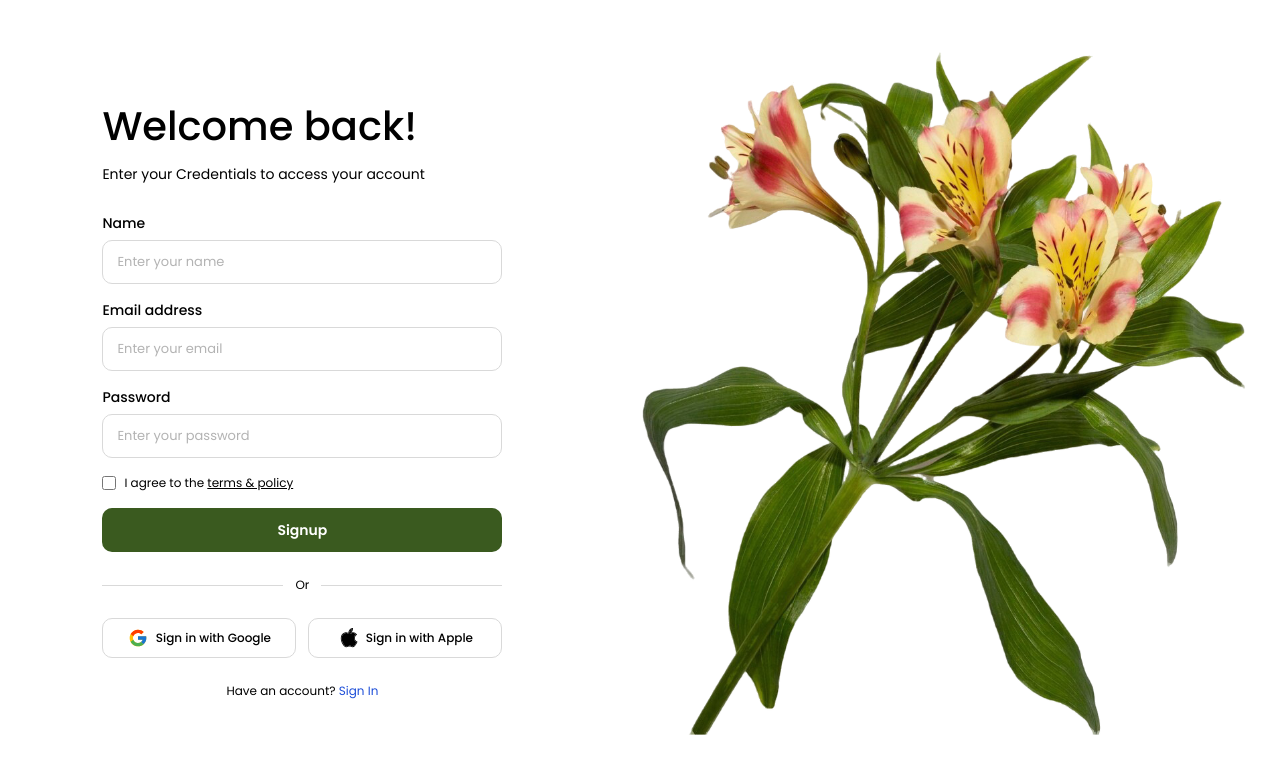
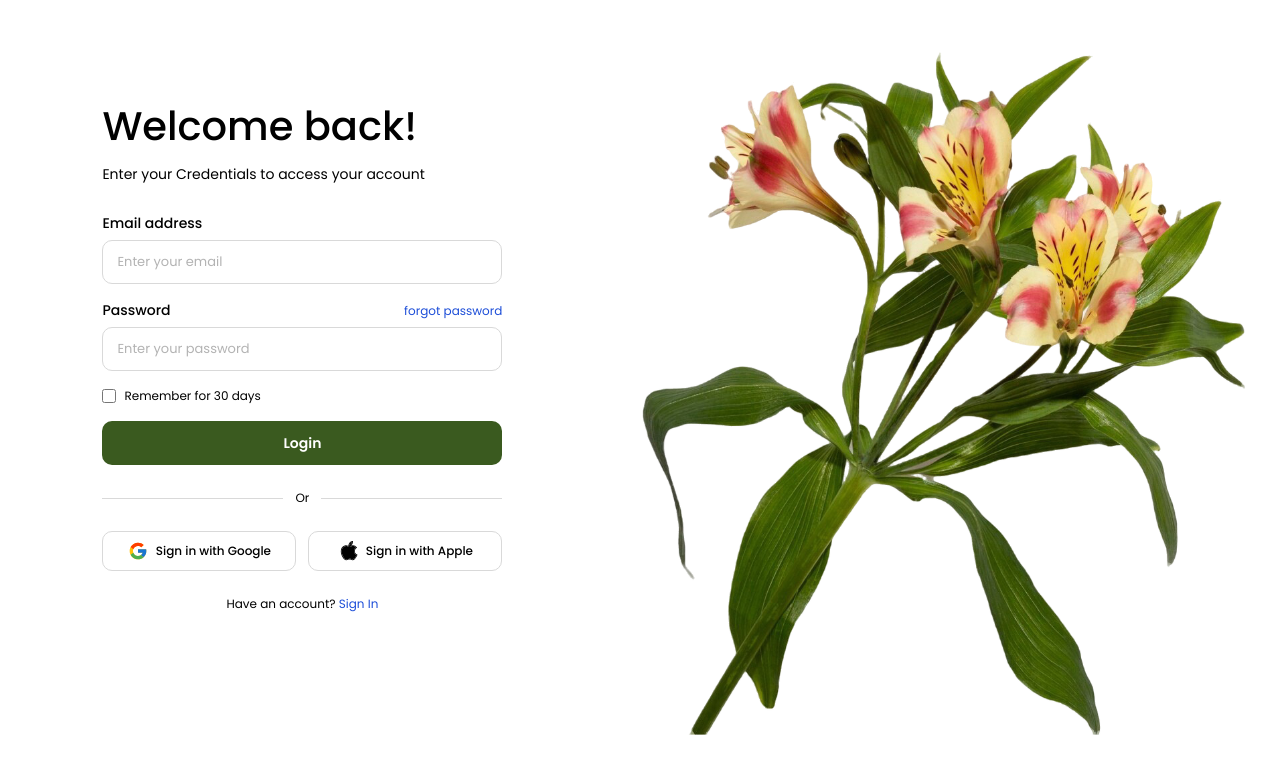
Before and after one commit to maynardvillar/appdev1-final-practical-exam, a React (Vite) app: page / in a window 1280 px wide. Shown: the top 774 px of the page. Built offline with nearby package versions, Linux system fonts and the light colour scheme.

Commit message:
Update Login form

```diff
--- a/src/Login.jsx
+++ b/src/Login.jsx
@@ -12,16 +12,6 @@
 
         <form className={styles.form}>
           <div className={styles.field}>
-            <label className={styles.label} htmlFor="name">Name</label>
-            <input
-              className={styles.input}
-              id="name"
-              type="text"
-              placeholder="Enter your name"
-            />
-          </div>
-
-          <div className={styles.field}>
             <label className={styles.label} htmlFor="email">Email address</label>
             <input
               className={styles.input}
@@ -32,7 +22,10 @@
           </div>
 
           <div className={styles.field}>
-            <label className={styles.label} htmlFor="password">Password</label>
+            <div className={styles.labelRow}>
+              <label className={styles.label} htmlFor="password">Password</label>
+              <a href="#" className={styles.forgot}>forgot password</a>
+            </div>
             <input
               className={styles.input}
               id="password"
@@ -42,13 +35,13 @@
           </div>
 
           <div className={styles.checkboxRow}>
-            <input id="terms" type="checkbox" className={styles.checkbox} />
-            <label htmlFor="terms" className={styles.checkboxLabel}>
-              I agree to the <a href="#" className={styles.link}>terms &amp; policy</a>
+            <input id="remember" type="checkbox" className={styles.checkbox} />
+            <label htmlFor="remember" className={styles.checkboxLabel}>
+              Remember for 30 days
             </label>
           </div>
 
-          <button type="submit" className={styles.button}>Signup</button>
+          <button type="submit" className={styles.button}>Login</button>
         </form>
 
         <div className={styles.divider}>
--- a/src/Login.module.css
+++ b/src/Login.module.css
@@ -62,6 +62,18 @@
   font-size: 14px;
   font-weight: 500;
   color: #000000;
+}
+
+.labelRow {
+  display: flex;
+  align-items: center;
+  justify-content: space-between;
+}
+
+.forgot {
+  font-size: 12px;
+  color: #1d4ed8;
+  text-decoration: none;
 }
 
 .input {
```
Also changed, not shown: villar-login-form.png (added).
